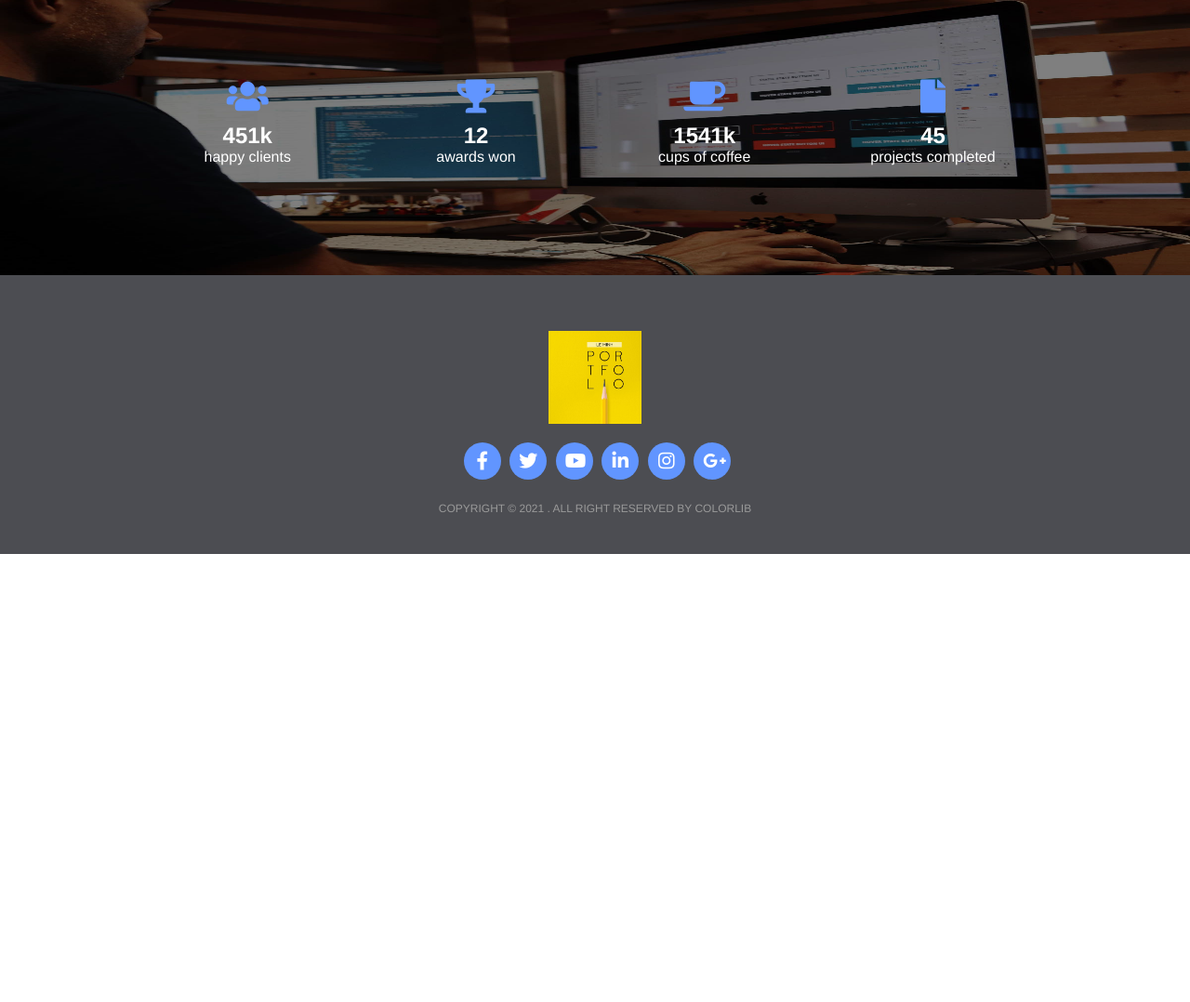
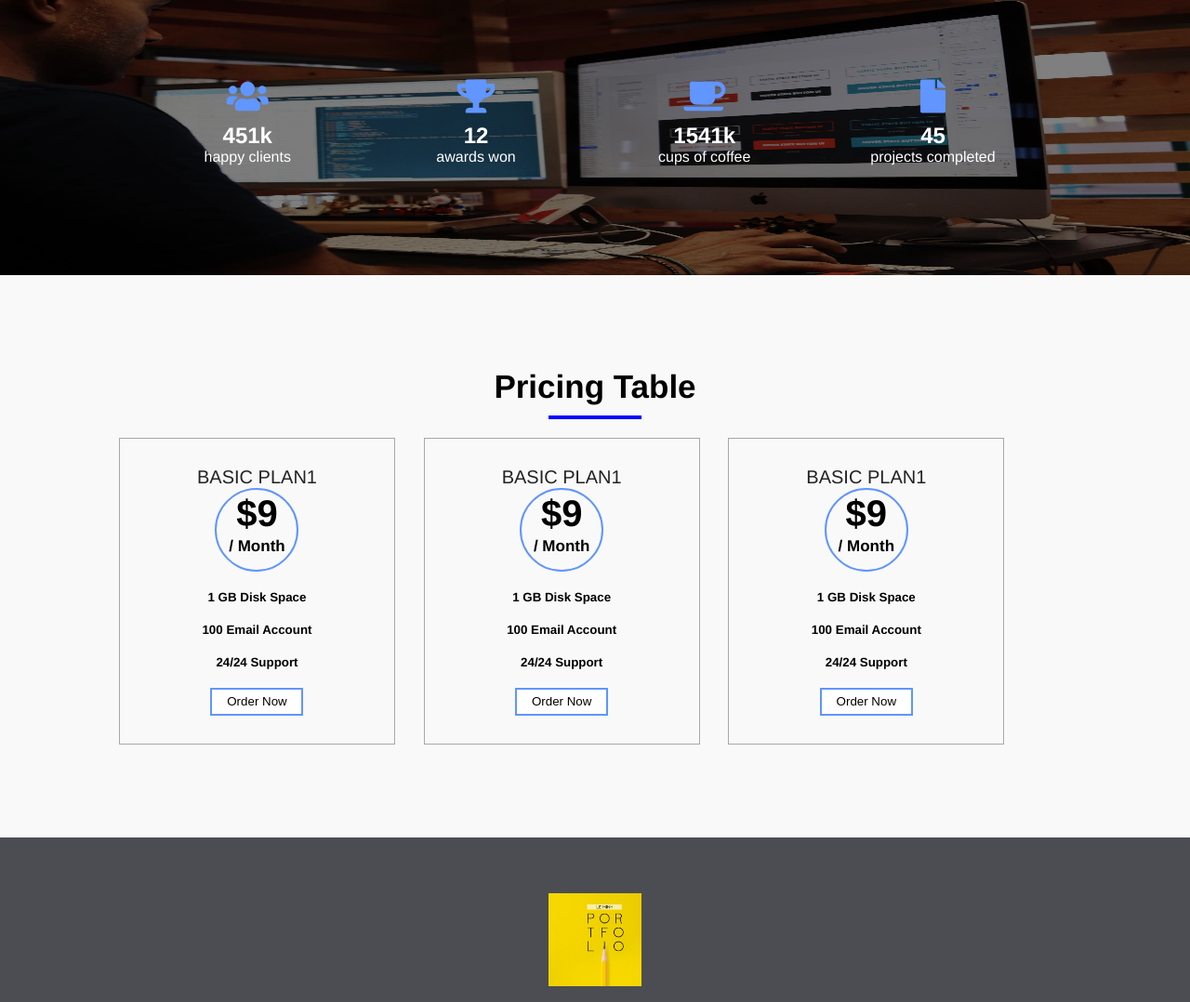
Before and after one commit to adelelgo/html_simple_website, a plain HTML site: page index.html in a window 1280 px wide. Shown: the part 3931-5009 px from the top of the page at 93% size. Before the commit the page ends 4527 px from the top, so only its background shows below. Drawn offline with Linux system fonts and the light colour scheme.

Commit message:
adding price block

```diff
--- a/css/style.css
+++ b/css/style.css
@@ -440,3 +440,74 @@ body {
     text-align: center;
     color: white;
 }
+
+
+/* ==================================================================== */
+.prices {
+    padding-top: 100px;
+    padding-bottom: 100px;
+    contain: layout;
+    /* padding-bottom: 100px; */
+    background-color: #f9f9f9;
+}
+
+.prices-item {
+    transition: 1s;
+    float: left;
+    text-align: center;
+    /* margin-left: 5%; */
+    margin-right: 3%;
+    border: 1px solid #a8a8a8;
+    width: 29%;
+    margin-top: 20px;
+    /* padding: 25px 0 25px 0; */
+    padding: 30px 15px;
+}
+.prices-item_h2{
+    text-transform: uppercase;
+    font-size: 15pt;
+    color: rgb(36, 35, 35);
+}
+
+.prices-item:hover{
+    color: white;
+    background-color:  #a8a8a8;
+}
+.prices-item h2{
+    font-size: 10pt;
+    margin: 20px;
+
+    /* color: gray; */
+}
+
+.prices-item-botton{
+    border:2px solid #6195ff;
+    width: 100px;
+    height: 30px;
+    background-color: white;
+}
+
+
+.prices-item-circleBase {
+    margin: auto;
+    line-height: 0;
+    text-align: center;
+    width: 90px;
+    height: 90px;
+    border-radius: 50%;
+    border:2px solid #6195ff;
+  }
+.prices-item-circleBase h2{
+
+    font-weight: bold;
+    font-size: 40px;
+    margin: auto;
+    padding-top: 25px;
+}
+.prices-item-circleBase h3{
+    font-weight: bold;
+    font-size: 17px;
+    margin: auto;
+    padding-top: 36px;
+}
+/* ================================================================== */
--- a/index.html
+++ b/index.html
@@ -279,6 +279,48 @@
         </div> <!-- End Charts-->
 
 
+        <div class="prices">
+            <div class="width80">
+                <div class="center-content">
+                    <h2 class="welcome_title">Pricing Table</h2>
+                    <div class="title_underline center-content"></div>
+                </div>
+
+                <div class="prices-item">
+                    <dev class="prices-item_h2">Basic Plan1</dev>
+                    <div class="prices-item-circleBase">
+                        <h2>$9</h2>
+                        <h3>/ Month</h3>
+                    </div>
+                    <h2>1 GB Disk Space</h2>
+                    <h2>100 Email Account</h2>
+                    <h2>24/24 Support</h2>
+                    <button class="prices-item-botton">Order Now</button>
+                </div>
+                <div class="prices-item">
+                    <dev class="prices-item_h2">Basic Plan1</dev>
+                    <div class="prices-item-circleBase">
+                        <h2>$9</h2>
+                        <h3>/ Month</h3>
+                    </div>
+                    <h2>1 GB Disk Space</h2>
+                    <h2>100 Email Account</h2>
+                    <h2>24/24 Support</h2>
+                    <button class="prices-item-botton">Order Now</button>
+                </div>
+                <div class="prices-item">
+                    <dev class="prices-item_h2">Basic Plan1</dev>
+                    <div class="prices-item-circleBase">
+                        <h2>$9</h2>
+                        <h3>/ Month</h3>
+                    </div>
+                    <h2>1 GB Disk Space</h2>
+                    <h2>100 Email Account</h2>
+                    <h2>24/24 Support</h2>
+                    <button class="prices-item-botton">Order Now</button>
+                </div>
+            </div>
+        </div>
 
         <div class="footer">
             <img src="images/portofilo.jpg" alt="" width="100px">
```
